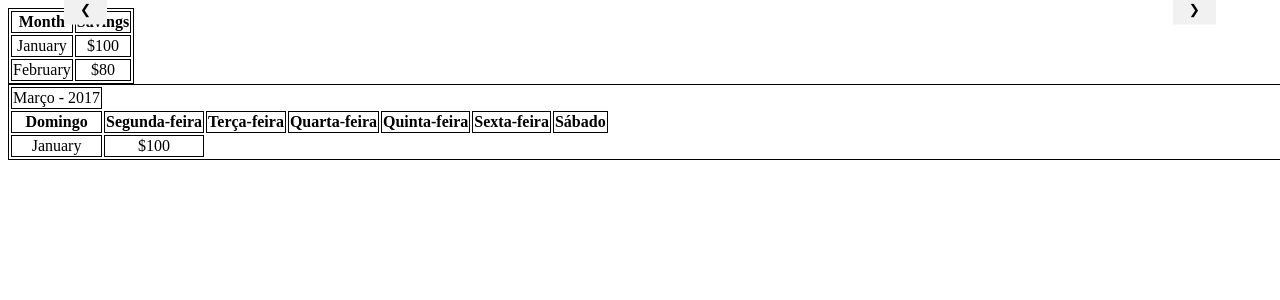
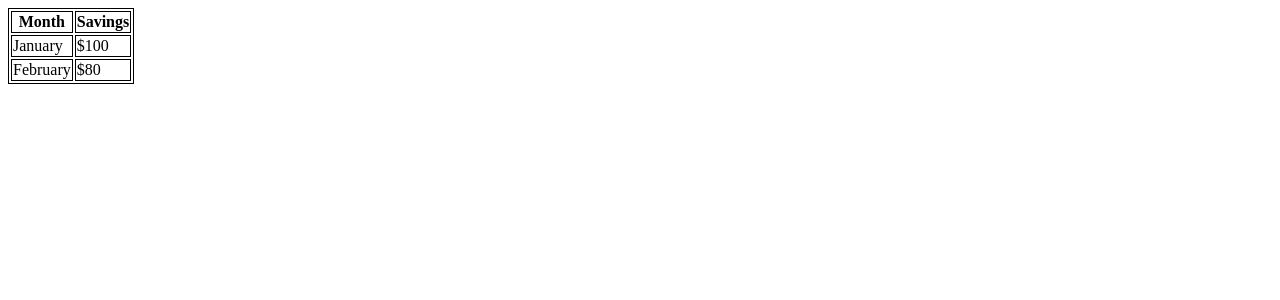
Before and after one commit to TreinoeDieta/Website, a Jekyll site: the page calendario/index.html, which Jekyll copies as it is, in a window 1280 px wide. Shown: the top 300 px of the page. Built offline with Jekyll 4.4.1, drawn with Linux system fonts in a browser that asks for light colours.

Commit message:
Update index.html

```diff
--- a/calendario/index.html
+++ b/calendario/index.html
@@ -26,81 +26,3 @@ table, th, td {
 
 </body>
 </html>
-
-<html>
-<head>
-<style>
-.w3-display-container:hover .w3-display-hover{display:block}.w3-display-container:hover span.w3-display-hover{display:inline-block}.w3-display-hover{display:none}
-.w3-button{border:none;display:inline-block;outline:0;padding:6px 16px;vertical-align:middle;overflow:hidden;text-decoration:none!important;color:#fff;background-color:#000;text-align:center;cursor:pointer;white-space:nowrap}
-.w3-button{color:#000;background-color:#f1f1f1;padding:8px 16px}.w3-button:hover{color:#000!important;background-color:#ccc!important}
-.w3-button{-webkit-touch-callout:none;-webkit-user-select:none;-khtml-user-select:none;-moz-user-select:none;-ms-user-select:none;user-select:none}
-.w3-display-left{position:absolute;top:1%;left:5%;transform:translate(0%,-50%);-ms-transform:translate(-0%,-50%)}
-.w3-display-right{position:absolute;top:1%;right:5%;transform:translate(0%,-50%);-ms-transform:translate(0%,-50%)}
-table{
-  text-align: center;
-  }
-body{
-  width: 100%;
-  }
-</style>
-</head>
-<body>
-<div class="w3-content w3-display-container">
-  <table class="mySlides">
-  <tr>
-    <td>Março - 2017</td>
-  </tr>
-  <tr>
-    <th>Domingo</th>
-    <th>Segunda-feira</th>
-    <th>Terça-feira</th>
-    <th>Quarta-feira</th>
-    <th>Quinta-feira</th>
-    <th>Sexta-feira</th>
-    <th>Sábado</th>
-  </tr>
-  <tr>
-    <td>January</td>
-    <td>$100</td>
-  </tr>
-</table>
-  <img class="mySlides" alt="Transformice Mobile" src="https://i.imgur.com/jnW1zVI.jpg" border="2px" style="width:90%; border-color:#f1f1f1;"/>
-  <img class="mySlides" alt="Transformice Mobile" src="https://i.imgur.com/Ulqs2ZZ.jpg" border="2px" style="width:90%; border-color:#f1f1f1;"/>
-  <img class="mySlides" alt="Transformice Mobile" src="https://i.imgur.com/fyKM5Oy.jpg" border="2px" style="width:90%; border-color:#f1f1f1;"/>
-  <img class="mySlides" alt="Transformice Mobile" src="https://i.imgur.com/fpAV12q.jpg" border="2px" style="width:90%; border-color:#f1f1f1;"/>
-  <img class="mySlides" alt="Transformice Mobile" src="https://i.imgur.com/BF5MaBi.jpg" border="2px" style="width:90%; border-color:#f1f1f1;"/>
-  <img class="mySlides" alt="Transformice Mobile" src="https://i.imgur.com/K9FH5E5.jpg" border="2px" style="width:90%; border-color:#f1f1f1;"/>
-  <img class="mySlides" alt="Transformice Mobile" src="https://i.imgur.com/txG7RPY.jpg" border="2px" style="width:90%; border-color:#f1f1f1;"/>
-  <img class="mySlides" alt="Transformice Mobile" src="https://i.imgur.com/TqyqSWq.jpg" border="2px" style="width:90%; border-color:#f1f1f1;"/>
-  <img class="mySlides" alt="Transformice Mobile" src="https://i.imgur.com/InmozwT.jpg" border="2px" style="width:90%; border-color:#f1f1f1;"/>
-  <img class="mySlides" alt="Transformice Mobile" src="https://i.imgur.com/d1Hxgzc.jpg" border="2px" style="width:90%; border-color:#f1f1f1;"/>
-  <img class="mySlides" alt="Transformice Mobile" src="https://i.imgur.com/Y4ZPzrR.jpg" border="2px" style="width:90%; border-color:#f1f1f1;"/>
-  <img class="mySlides" alt="Transformice Mobile" src="https://i.imgur.com/g1p0iPV.jpg" border="2px" style="width:90%; border-color:#f1f1f1;"/>
-  <img class="mySlides" alt="Transformice Mobile" src="https://i.imgur.com/YnXtW5p.jpg" border="2px" style="width:90%; border-color:#f1f1f1;"/>
-  <img class="mySlides" alt="Transformice Mobile" src="https://i.imgur.com/hV9F0cT.jpg" border="2px" style="width:90%; border-color:#f1f1f1;"/>
-  <img class="mySlides" alt="Transformice Mobile" src="https://i.imgur.com/MKcSY1f.jpg" border="2px" style="width:90%; border-color:#f1f1f1;"/>
-  <img class="mySlides" alt="Transformice Mobile" src="https://i.imgur.com/K6oOstK.jpg" border="2px" style="width:90%; border-color:#f1f1f1;"/>
-  <img class="mySlides" alt="Transformice Mobile" src="https://i.imgur.com/xvplSzF.jpg" border="2px" style="width:90%; border-color:#f1f1f1;"/>
-
-  <button class="w3-button w3-display-left" onclick="plusDivs(-1)">&#10094;</button>
-  <button class="w3-button w3-display-right" onclick="plusDivs(1)">&#10095;</button>
-</div>
-<script>
-var slideIndex = 1;
-showDivs(slideIndex);
-function plusDivs(n) {
-  showDivs(slideIndex += n);
-}
-function showDivs(n) {
-  var i;
-  var x = document.getElementsByClassName("mySlides");
-  if (n > x.length) {slideIndex = 1}
-  if (n < 1) {slideIndex = x.length}
-  for (i = 0; i < x.length; i++) {
-     x[i].style.display = "none";
-  }
-  x[slideIndex-1].style.display = "block";
-}
-</script>
-</body>
-</html>
```
